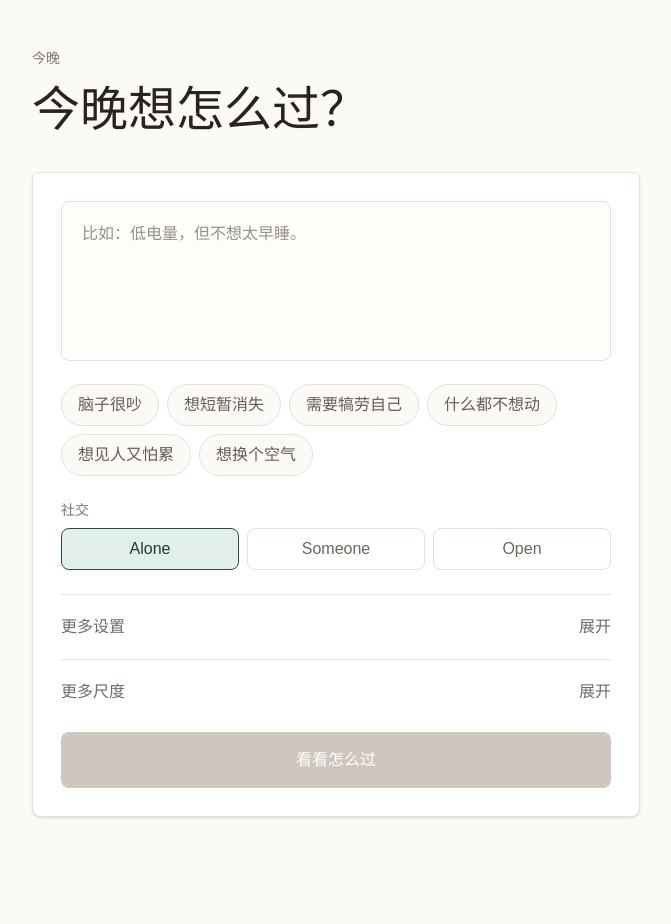
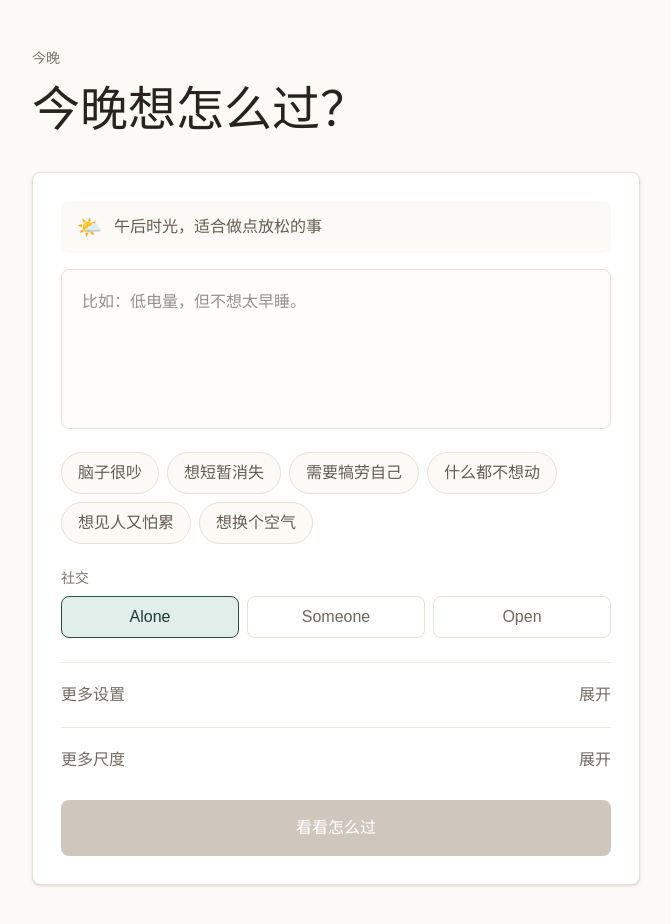
Before and after one commit to Jiaxingyang-ed/state-translator, a Next.js app: page / in a window 1280 px wide. Shown: the top 924 px of the page, without its empty margins (304-975 px from the left). Before the commit the page ends 865 px from the top, so only its background shows below. Built offline with nearby package versions, Linux system fonts and the light colour scheme.

Commit message:
greeting completed

```diff
--- a/components/Step1Capture.tsx
+++ b/components/Step1Capture.tsx
@@ -52,6 +52,43 @@ const extraScaleOptions: Array<{ label: string; value: EntryScale }> = [
   { label: "Meal", value: "meal" },
 ];
 
+function getGreeting() {
+  const hour = new Date().getHours();
+
+  if (hour >= 6 && hour < 11) {
+    return {
+      icon: "🌅",
+      text: "早上好，今天打算怎么开始？",
+    };
+  }
+
+  if (hour >= 11 && hour < 14) {
+    return {
+      icon: "☀️",
+      text: "午间休息，要不要做点简单的？",
+    };
+  }
+
+  if (hour >= 14 && hour < 18) {
+    return {
+      icon: "🌤️",
+      text: "午后时光，适合做点放松的事",
+    };
+  }
+
+  if (hour >= 18 && hour < 22) {
+    return {
+      icon: "🌆",
+      text: "傍晚了，今晚想怎么过？",
+    };
+  }
+
+  return {
+    icon: "🌙",
+    text: "夜深了，来点安静的事吧",
+  };
+}
+
 export default function Step1Capture({ onSubmit }: Step1CaptureProps) {
   const [input, setInput] = useState("");
   const [showSettings, setShowSettings] = useState(false);
@@ -65,6 +102,7 @@ export default function Step1Capture({ onSubmit }: Step1CaptureProps) {
   });
 
   const canSubmit = input.trim().length > 0;
+  const greeting = getGreeting();
 
   return (
     <section className="mx-auto flex min-h-screen w-full max-w-2xl flex-col justify-center px-5 py-12 sm:px-8">
@@ -76,6 +114,13 @@ export default function Step1Capture({ onSubmit }: Step1CaptureProps) {
       </div>
 
       <div className="rounded-lg border border-[#eadfd4] bg-white p-5 shadow-sm sm:p-7">
+        <div className="mb-4 flex min-h-11 items-center gap-3 rounded-lg bg-[#fbfaf7] px-4 py-3 text-[#655b52]">
+          <span className="text-xl" aria-hidden="true">
+            {greeting.icon}
+          </span>
+          <p className="text-base leading-6">{greeting.text}</p>
+        </div>
+
         <textarea
           value={input}
           onChange={(event) => setInput(event.target.value)}
```
